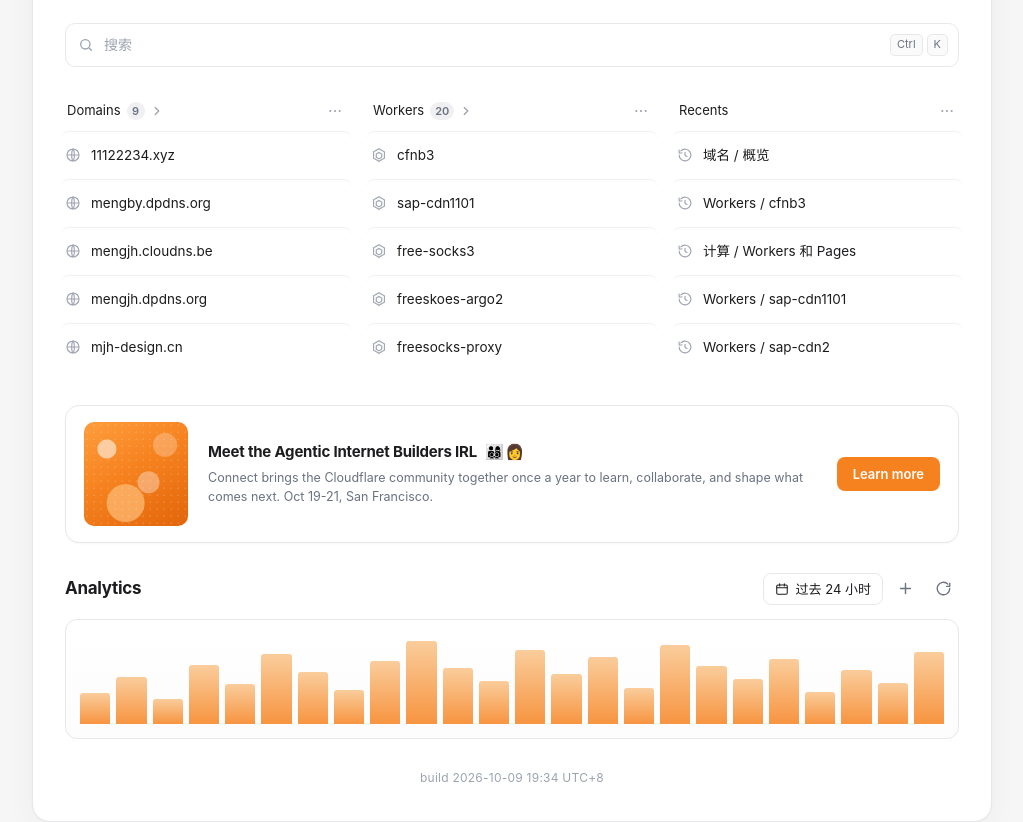
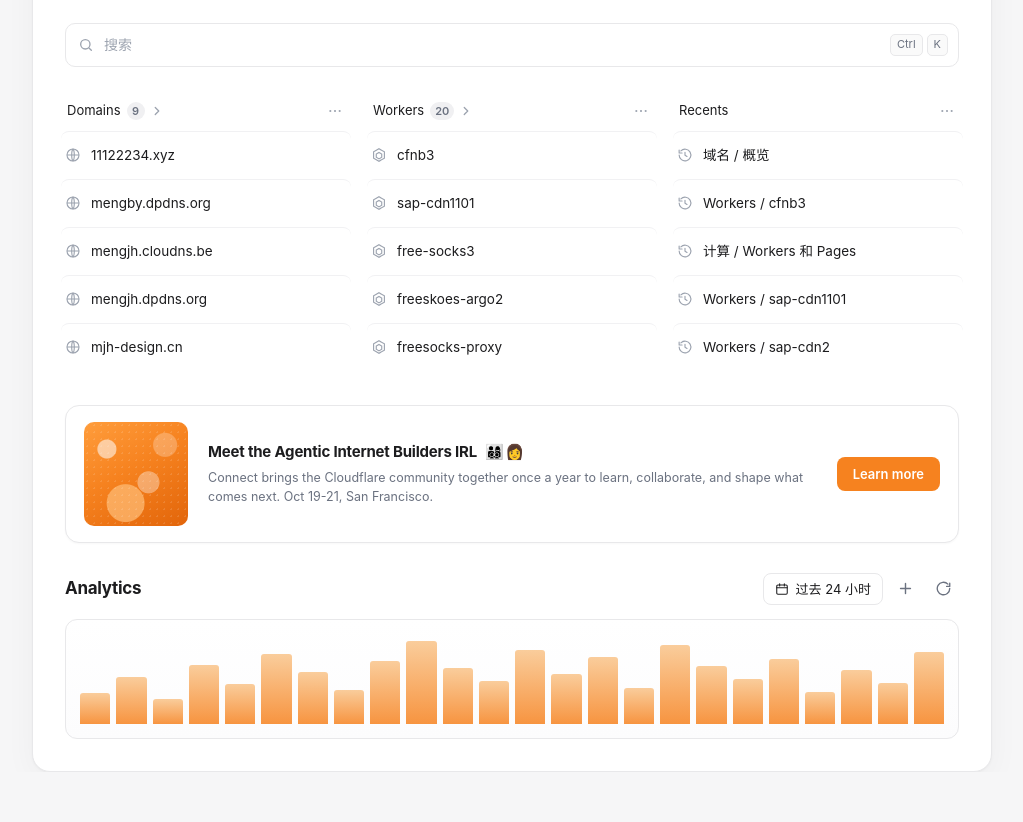
Before and after one commit to magee234/blitz.cloud, a website: page index.html in a window 1280 px wide. Shown: the part 168-990 px from the top of the page, without its empty margins (128-1151 px from the left). After the commit the page ends 940 px from the top, so only its background shows below. Drawn offline with Linux system fonts and the light colour scheme.

Commit message:
chore(keepalive): refresh build stamp - 2026-10-09 19:51 UTC+8

```diff
--- a/index.html
+++ b/index.html
@@ -235,11 +235,8 @@
     .banner .thumb{width:100%;height:96px;}
     .banner .body{flex:1 1 100%;}
   }
-  /* keepalive:style */
-  .build-stamp{text-align:center;font-size:12px;color:var(--text-3);letter-spacing:.02em;margin:30px 0 2px;user-select:all;}
-  /* /keepalive:style */
 </style>
-  <!-- keepalive:build 2026-10-09 19:34 UTC+8 -->
+  <!-- keepalive: 2026-10-09 19:51 UTC+8 -->
 </head>
 <body>
 <main class="page">
@@ -407,9 +404,6 @@
     <i style="height:36%"></i><i style="height:60%"></i><i style="height:46%"></i><i style="height:80%"></i>
   </div>
 
-  <!-- keepalive:stamp:begin -->
-  <div class="build-stamp">build 2026-10-09 19:34 UTC+8</div>
-  <!-- keepalive:stamp:end -->
 </main>
 
 <script>
```
